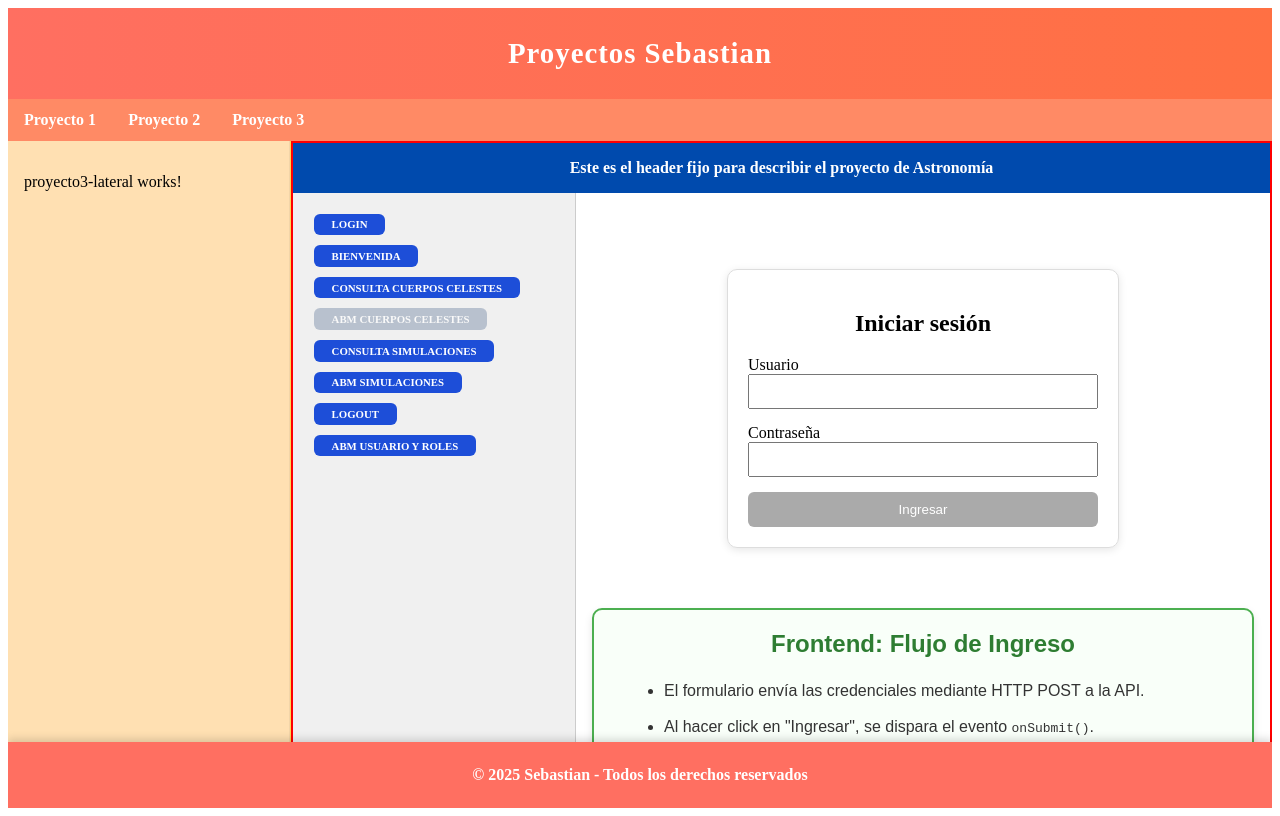
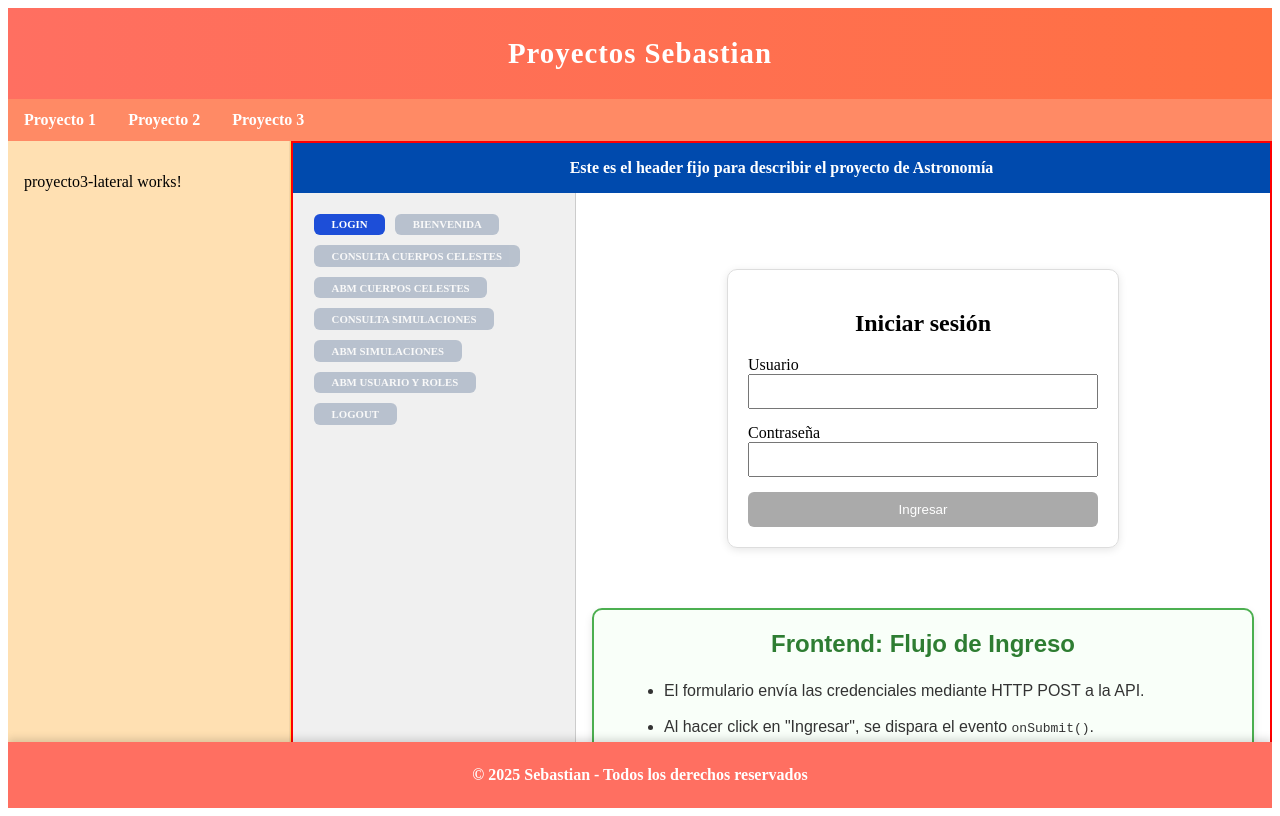
Before and after one commit to NUEVOESPACIO/AvancesFrontEnd, an Angular app: page /proyecto3/main in a window 1280 px wide. Both pictures are taken after a click on the item "Proyecto 3". Built offline with nearby package versions, Linux system fonts and the light colour scheme.

Commit message:
Le agregue un doble binding entre template de menu izquierda del proyecto y habiltiaciones segun role (Se habilita o desabilita cada Boton en funcion del rol

```diff
--- /dev/null
+++ b/src/app/proyectos/proy3serviciohabilitaciones.service.ts
@@ -0,0 +1,38 @@
+import { Injectable } from '@angular/core';
+
+@Injectable({
+  providedIn: 'root'
+})
+export class Proy3serviciohabilitacionesService {
+  private roles: string[] = [];
+
+  constructor() { }
+
+  setUserRoles(roles: string[]) {
+    this.roles = roles;
+  }
+
+  canAccess(feature: string): boolean {
+    switch (feature) {
+      case 'LOGIN':
+        return !this.roles || !this.roles.some(r => ['ROLE_ADMIN', 'ROLE_VISIT', 'ROLE_ASTRONOMO','ROLE_CIENTIFICO'].includes(r));
+      case 'BIENVENIDA':
+        return this.roles.some(r => ['ROLE_ADMIN', 'ROLE_VISIT', 'ROLE_ASTRONOMO','ROLE_CIENTIFICO'].includes(r));
+      case 'CONSULTA_SIMULACIONES':
+        return this.roles.some(r => ['ROLE_ADMIN', 'ROLE_VISIT', 'ROLE_ASTRONOMO','ROLE_CIENTIFICO'].includes(r));
+      case 'VER_SIMULACIONES':
+        return this.roles.includes('ROLE_VISIT');
+      case 'LOGOUT':
+        return this.roles.includes('ADMIN');
+
+      case 'ABM_CUERPOS_CELESTES':
+        return this.roles.includes('ADMIN');
+      case 'ABM_USUARIO_ROLES':
+        return this.roles.includes('ROLE_ASTRONOMO');
+      case 'CONSULTA_CUERPOS_CELESTES':
+        return this.roles.includes('USER') || this.roles.includes('ADMIN');
+      default:
+        return true;
+    }
+  }
+}
--- a/src/app/proyectos/proyecto3-contenido/proyecto3-contenido-izq/proyecto3-contenido-izq.component.html
+++ b/src/app/proyectos/proyecto3-contenido/proyecto3-contenido-izq/proyecto3-contenido-izq.component.html
@@ -1,13 +1,8 @@
-<html>
 <nav class="flex flex-col gap-2">
-  <a routerLink="/proyecto3/main" routerLinkActive="font-bold text-blue-600" class="btn">Login</a><br>
-  <a routerLink="/proyecto3/main2" routerLinkActive="font-bold text-blue-600" class="btn">Bienvenida</a>
-  <br><a routerLink="/proyecto3/main2" routerLinkActive="font-bold text-blue-600" class="btn">Consulta Cuerpos Celestes</a>
-  <br><a routerLink="/proyecto3/main2" routerLinkActive="font-bold text-blue-600" class="btn disabled">ABM Cuerpos Celestes</a>
-  <br><a routerLink="/proyecto3/main2" routerLinkActive="font-bold text-blue-600" class="btn">Consulta Simulaciones</a>
-  <br><a routerLink="/proyecto3/main2" routerLinkActive="font-bold text-blue-600" class="btn">ABM Simulaciones</a>
-  <br><a routerLink="/proyecto3/main2" routerLinkActive="font-bold text-blue-600" class="btn">Logout</a>
-  <br><a routerLink="/proyecto3/main2" routerLinkActive="font-bold text-blue-600" class="btn">ABM Usuario y ROles</a>
-
+  <a *ngFor="let btn of buttons"
+     routerLink="{{btn.route}}"
+     class="btn"
+     [class.disabled]="btn.featureKey && !permService.canAccess(btn.featureKey)">
+     {{ btn.label }}
+  </a>
 </nav>
-</html>
--- a/src/app/proyectos/proyecto3-contenido/proyecto3-contenido-izq/proyecto3-contenido-izq.component.ts
+++ b/src/app/proyectos/proyecto3-contenido/proyecto3-contenido-izq/proyecto3-contenido-izq.component.ts
@@ -1,15 +1,40 @@
 import { Component, OnInit } from '@angular/core';
+import { Proy3serviciohabilitacionesService } from '../../proy3serviciohabilitaciones.service'
+
+
+interface FeatureButton {
+  label: string;
+  route: string;
+  featureKey: string;
+}
 
 @Component({
   selector: 'app-proyecto3-contenido-izq',
   templateUrl: './proyecto3-contenido-izq.component.html',
   styleUrls: ['./proyecto3-contenido-izq.component.css']
 })
+
+
 export class Proyecto3ContenidoIzqComponent implements OnInit {
 
-  constructor() { }
+  buttons: FeatureButton[] = [
+    { label: 'Login', route: '/proyecto3/main', featureKey: 'LOGIN' },
+    { label: 'Bienvenida', route: '/proyecto3/main2', featureKey: 'BIENVENIDA' },
+    { label: 'Consulta Cuerpos Celestes', route: '/proyecto3/main2', featureKey: 'CONSULTA_CUERPOS_CELESTES' },
+    { label: 'ABM Cuerpos Celestes', route: '/proyecto3/main2', featureKey: 'ABM_CUERPOS_CELESTES' },
+    { label: 'Consulta Simulaciones', route: '/proyecto3/main2', featureKey: 'CONSULTA_SIMULACIONES' },
+    { label: 'ABM Simulaciones', route: '/proyecto3/main2', featureKey: 'VER_SIMULACIONES' },
+    { label: 'ABM Usuario y Roles', route: '/proyecto3/main2', featureKey: 'ABM_USUARIO_ROLES' },
+    { label: 'Logout', route: '/proyecto3/main2', featureKey: 'LOGOUT' },
+
+  ];
+
+
+  constructor(public permService: Proy3serviciohabilitacionesService) { }
 
   ngOnInit(): void {
+
+    this.permService.setUserRoles(['']);
   }
 
 }
--- a/src/app/proyectos/proyecto3-contenido/proyecto3-contenido-main/proyecto3-contenido-main.component.ts
+++ b/src/app/proyectos/proyecto3-contenido/proyecto3-contenido-main/proyecto3-contenido-main.component.ts
@@ -1,5 +1,6 @@
 import { Component } from '@angular/core';
 import { AuthService } from '../../../servicios/auth'
+import { Proy3serviciohabilitacionesService } from '../../proy3serviciohabilitaciones.service'
 
 @Component({
   selector: 'app-proyecto3-contenido-main',
@@ -11,7 +12,7 @@ export class Proyecto3ContenidoMainComponent {
   password = '';
   errorMessage = '';
 
-  constructor(private authService: AuthService) {}
+  constructor(private authService: AuthService,private permService: Proy3serviciohabilitacionesService) {}
 
   onSubmit() {
     this.authService.login(this.username, this.password).subscribe({
@@ -19,7 +20,7 @@ export class Proyecto3ContenidoMainComponent {
         // Guardar token en localStorage
         localStorage.setItem('authToken', response.token);
         this.errorMessage="Ingreso Exitoso";
-        console.log('Login exitoso');
+         this.permService.setUserRoles(['ROLE_ADMIN']);
       },
       error: () => {
         this.errorMessage = 'Credenciales incorrectas';
--- a/src/app/proyectos/proyecto3-contenido/proyecto3-contenido.component.ts
+++ b/src/app/proyectos/proyecto3-contenido/proyecto3-contenido.component.ts
@@ -7,9 +7,18 @@ import { Component, OnInit } from '@angular/core';
 })
 export class Proyecto3ContenidoComponent implements OnInit {
 
+  rol: string = "";
+
   constructor() { }
 
   ngOnInit(): void {
+    const rolaux = localStorage.getItem('ROLE');
+    if (rolaux) {
+      this.rol = rolaux;
+    } else {
+      this.rol = "";
+    }
+
+    console.log("Rol detectado:", this.rol);
   }
-
 }
```
Also changed, not shown: 1 other file (tests, documents, lock files or other folders).
